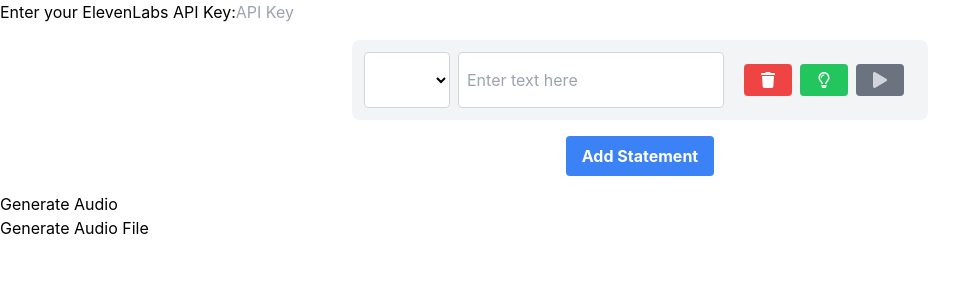
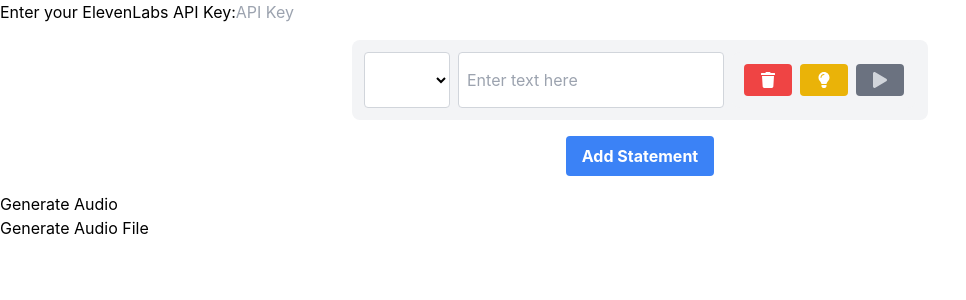
Before and after one commit to szulcmaciej/debater, a React (Create React App) app: page / in a window 1280 px wide. Both pictures are taken after a click on the button "Add Statement". Shown: the top 300 px of the page, without its empty margins (0-966 px from the left). Built offline with nearby package versions, Linux system fonts and the light colour scheme.

Commit message:
different audio regeneration logic, update button styles in DialogCreation component

```diff
--- a/src/components/DialogCreation.js
+++ b/src/components/DialogCreation.js
@@ -1,5 +1,5 @@
 import React from 'react';
-import { FaTrash, FaPlay, FaRegLightbulb } from 'react-icons/fa';
+import { FaTrash, FaPlay, FaRegLightbulb, FaCheck, FaRedo, FaCheckCircle, FaLightbulb } from 'react-icons/fa';
 import { generateAudioForStatement } from '../api/audio';
 
 const DialogCreation = ({ speakers, dialog, setDialog, apiKey }) => {
@@ -24,13 +24,11 @@ const generateAudio = async (index) => {
     const statement = dialog[index];
     const voiceId = statement.speaker; // Get the voiceId from the statement
 
-    if (!statement.generatedAudio || statement.text !== statement.prevText) {
-        try {
-            const audioBlob = await generateAudioForStatement(apiKey, voiceId, statement.text);
-            setDialog(prevDialog => prevDialog.map((line, i) => i === index ? {...line, generatedAudio: audioBlob, prevText: line.text} : line));
-        } catch (error) {
-            console.error('Error in generating audio:', error);
-        }
+    try {
+        const audioBlob = await generateAudioForStatement(apiKey, voiceId, statement.text);
+        setDialog(prevDialog => prevDialog.map((line, i) => i === index ? {...line, generatedAudio: audioBlob, prevText: line.text} : line));
+    } catch (error) {
+        console.error('Error in generating audio:', error);
     }
 };
 
@@ -74,14 +72,16 @@ const playAudio = async (statement) => {
                         <FaTrash />
                     </button>
                     <button
-                        className="bg-green-500 hover:bg-green-700 text-white font-bold py-2 px-4 rounded"
-                        onClick={() => generateAudio(index)}>
-                        <FaRegLightbulb />
+                        className={`font-bold py-2 px-4 rounded ${statement.text === statement.prevText ? 'bg-green-500 hover:bg-green-700 text-white' : 'bg-yellow-500 hover:bg-yellow-700 text-white'}`}
+                        onClick={() => generateAudio(index)}
+                        title={statement.text === statement.prevText ? 'Regenerate Audio' : 'Generate Audio'}>
+                        {statement.text === statement.prevText ? <FaRedo /> : <FaLightbulb />}
                     </button>
                     <button
                         className={`font-bold py-2 px-4 rounded ${statement.generatedAudio && statement.text === statement.prevText ? 'bg-blue-500 hover:bg-blue-700 text-white' : 'bg-gray-500 text-gray-300 cursor-not-allowed'}`}
                         onClick={() => playAudio(statement)}
-                        disabled={!statement.generatedAudio || statement.text !== statement.prevText}>
+                        disabled={!statement.generatedAudio || statement.text !== statement.prevText}
+                        title={statement.generatedAudio && statement.text === statement.prevText ? 'Play Audio' : 'Audio not available, generate it first with the other button.'}>
                         <FaPlay />
                     </button>
                 </div>
```
